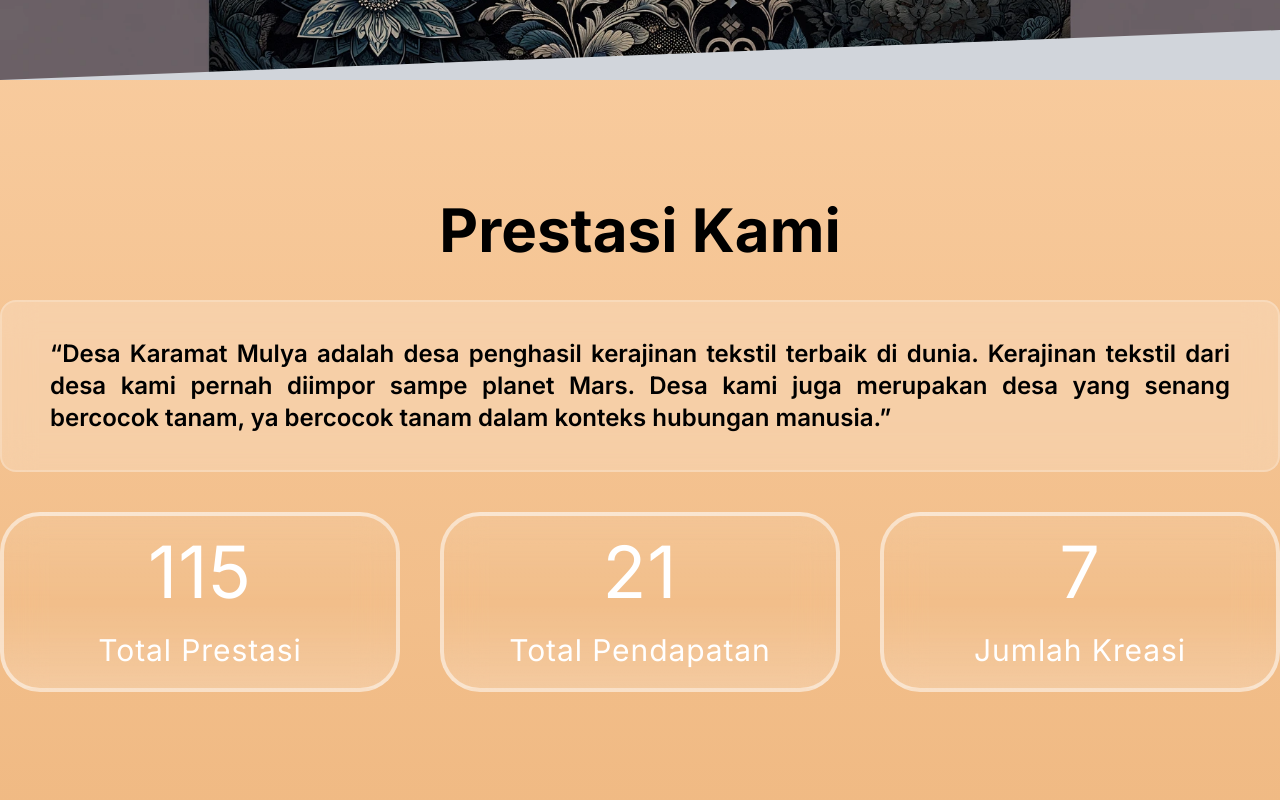
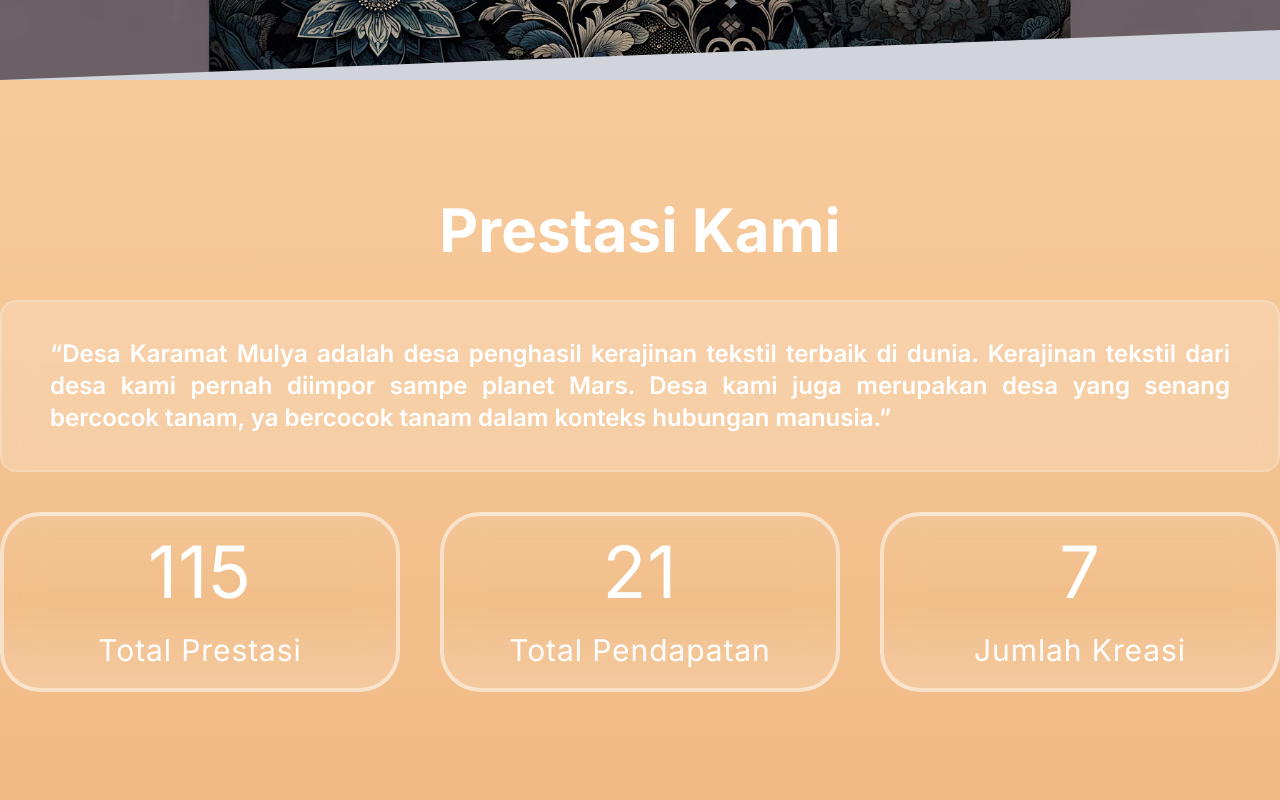
Before and after one commit to KenBalya/keramatMulya-FE, a Next.js app: page / in a window 1280 px wide. Shown: the part 520-1320 px from the top of the page. Built offline with nearby package versions, Linux system fonts and the light colour scheme.

Commit message:
update components

```diff
--- a/app/components/Featured.tsx
+++ b/app/components/Featured.tsx
@@ -3,12 +3,12 @@ import { FeatureCard } from './FeatureCard'
 
 export const Featured: React.FC = () => {
   return (
-    <section className="py-20 max-w-screen-xl container gap-3 sm:gap-7 md:gap-10 flex flex-col items-center relative z-20">
+    <section className="py-20 max-w-screen-xl container gap-3 sm:gap-7 md:gap-10 flex flex-col items-center relative z-20 text-white">
       <h2 className="text-center font-Poppins text-4xl sm:text-5xl md:text-6xl font-bold">
         Prestasi Kami
       </h2>
       <div className="bg-white/20 backdrop-blur-lg rounded-2xl px-4 sm:px-8 md:px-12 py-3 sm:py-6 md:py-9 border-2 border-white/20 text-justify">
-        <span className="text-center text-base sm:text-xl lg:text-2xl font-semibold">
+        <span className="text-center text-base sm:text-xl lg:text-2xl font-semibold text-white">
           “Desa Karamat Mulya adalah desa penghasil kerajinan tekstil terbaik di dunia. Kerajinan tekstil dari desa kami pernah diimpor sampe planet Mars.
           Desa kami juga merupakan desa yang senang bercocok tanam, ya bercocok tanam dalam konteks hubungan manusia.”
         </span>
```
